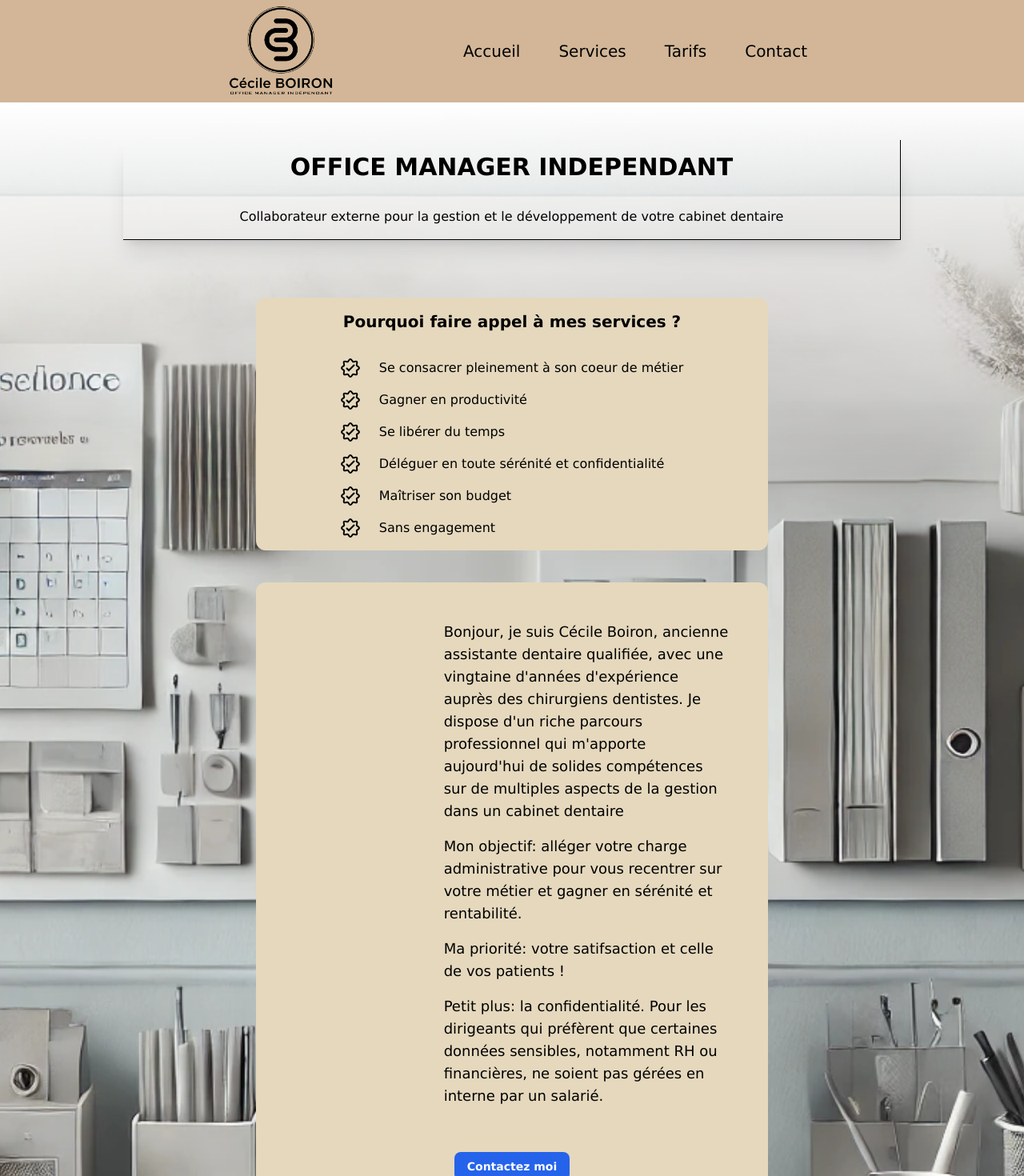
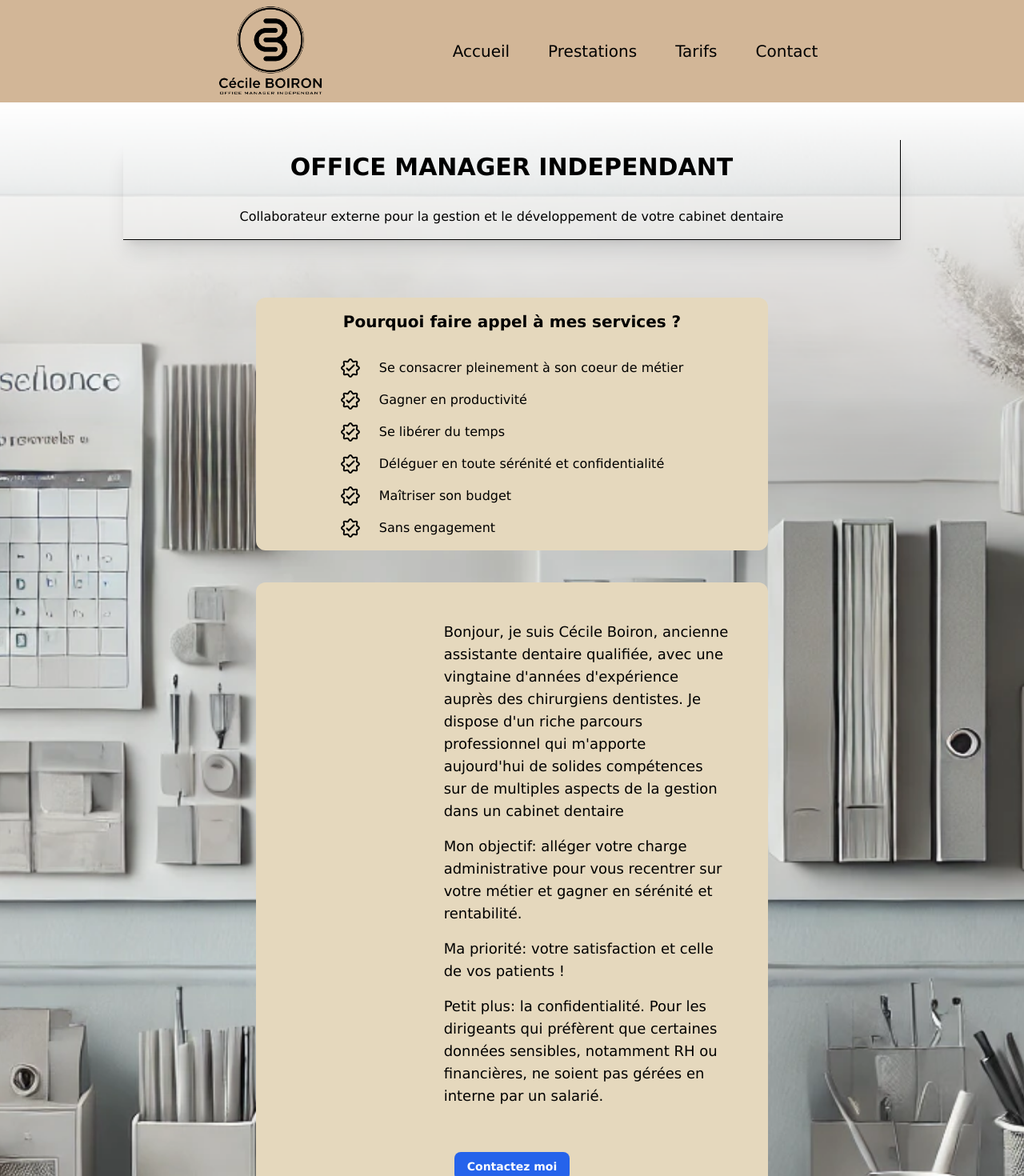
Before and after one commit to YannickMath/office_manager, a Next.js app: page / in a window 1280 px wide. Shown: the top 1470 px of the page at 80% size. Built offline with nearby package versions, Linux system fonts and the light colour scheme.

Commit message:
test design

```diff
--- a/src/app/components/shared/titre.tsx
+++ b/src/app/components/shared/titre.tsx
@@ -26,7 +26,10 @@ export default function Titre({ title, description }: TitreProps): JSX.Element {
     >
       <div
         className="flex justify-center items-center w-4/5
-                  shadow-xl border-b border-r border-black p-4 bg-opacity-30"
+                  shadow-xl border-b border-r border-black p-4 bg-opacity-30
+      phone:bg-office-manager-main-bg phone:bg-cover phone:bg-no-repeat phone:bg-center phone:text-white
+
+                  "
       >
         <div className="flex flex-col justify-center gap-8 phone:gap-4">
           <h1 className="text-3xl phone:text-xl font-bold">{title}</h1>
--- a/src/app/conditions/page.tsx
+++ b/src/app/conditions/page.tsx
@@ -87,7 +87,7 @@ const Conditions = () => {
       <CardContainer width="w-2/3 phone:w-5/6">
         <div className="flex flex-col h-full items-center gap-12 p-4 ">
           <h1 className="text-xl phone:text-lg font-medium text-center">
-            Conditions Générales de Presatations de Services
+            Conditions Générales de Prestations de Services
           </h1>
           <div className="flex flex-col w-2/3 phone:w-full justify-center items-center gap-6 phone:text-sm">
             {termsAndConditions.map(({ id, title, content }) => (
--- a/src/app/hooks/useHeaderMenu.tsx
+++ b/src/app/hooks/useHeaderMenu.tsx
@@ -18,7 +18,7 @@ const useHeaderMenu = () => {
 
   const items: ItemProps[] = [
     { label: "Accueil", url: "/" },
-    { label: "Services", url: "/services" },
+    { label: "Prestations", url: "/services" },
     { label: "Tarifs", url: "/tarifs" },
     { label: "Contact", url: "/contacts" },
   ];
--- a/src/app/hooks/useWelcome.tsx
+++ b/src/app/hooks/useWelcome.tsx
@@ -12,7 +12,7 @@ const useWelcome = () => {
     },
     {
       id: 3,
-      label: "Ma priorité: votre satifsaction et celle de vos patients !",
+      label: "Ma priorité: votre satisfaction et celle de vos patients !",
     },
     {
       id: 4,
```
